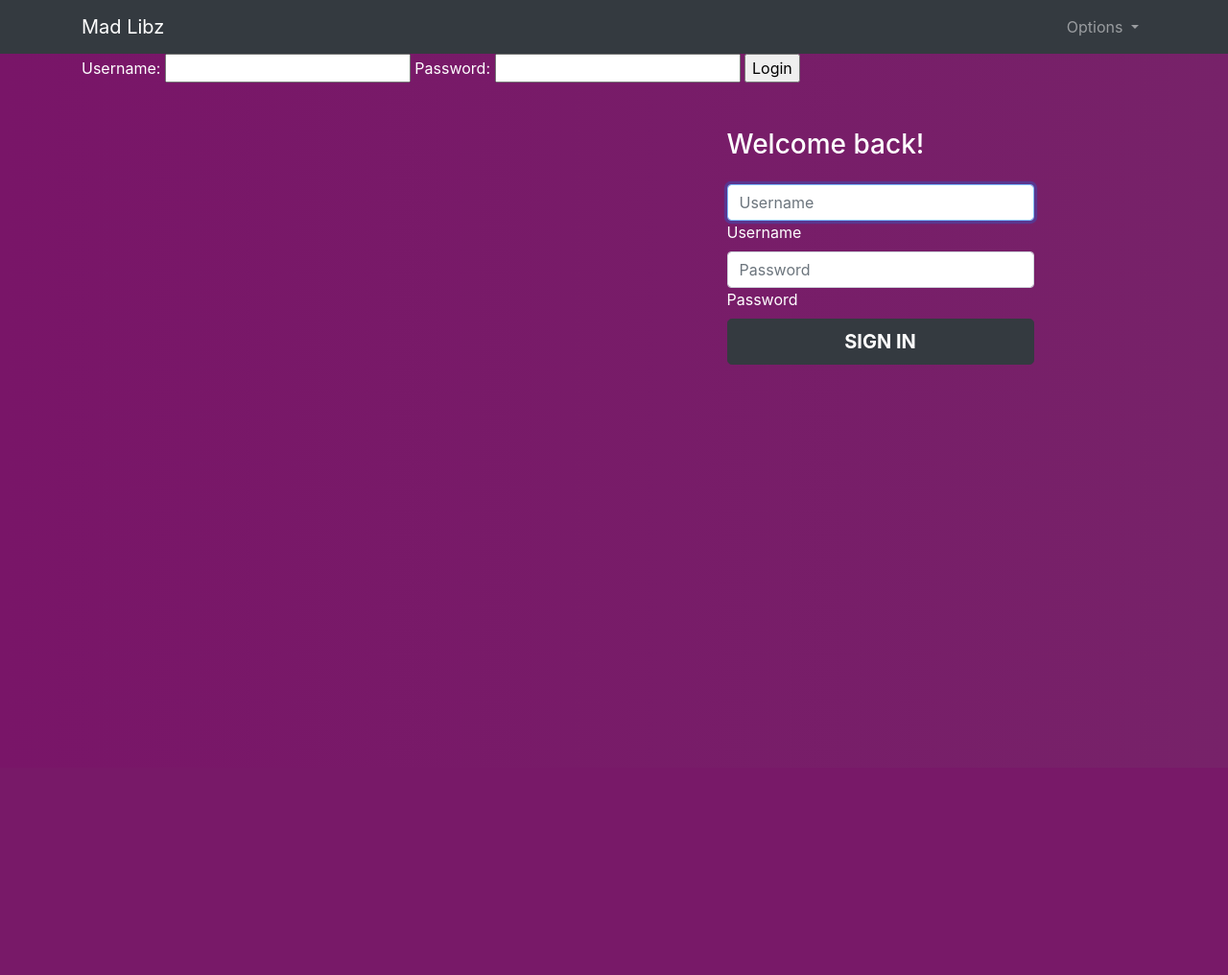
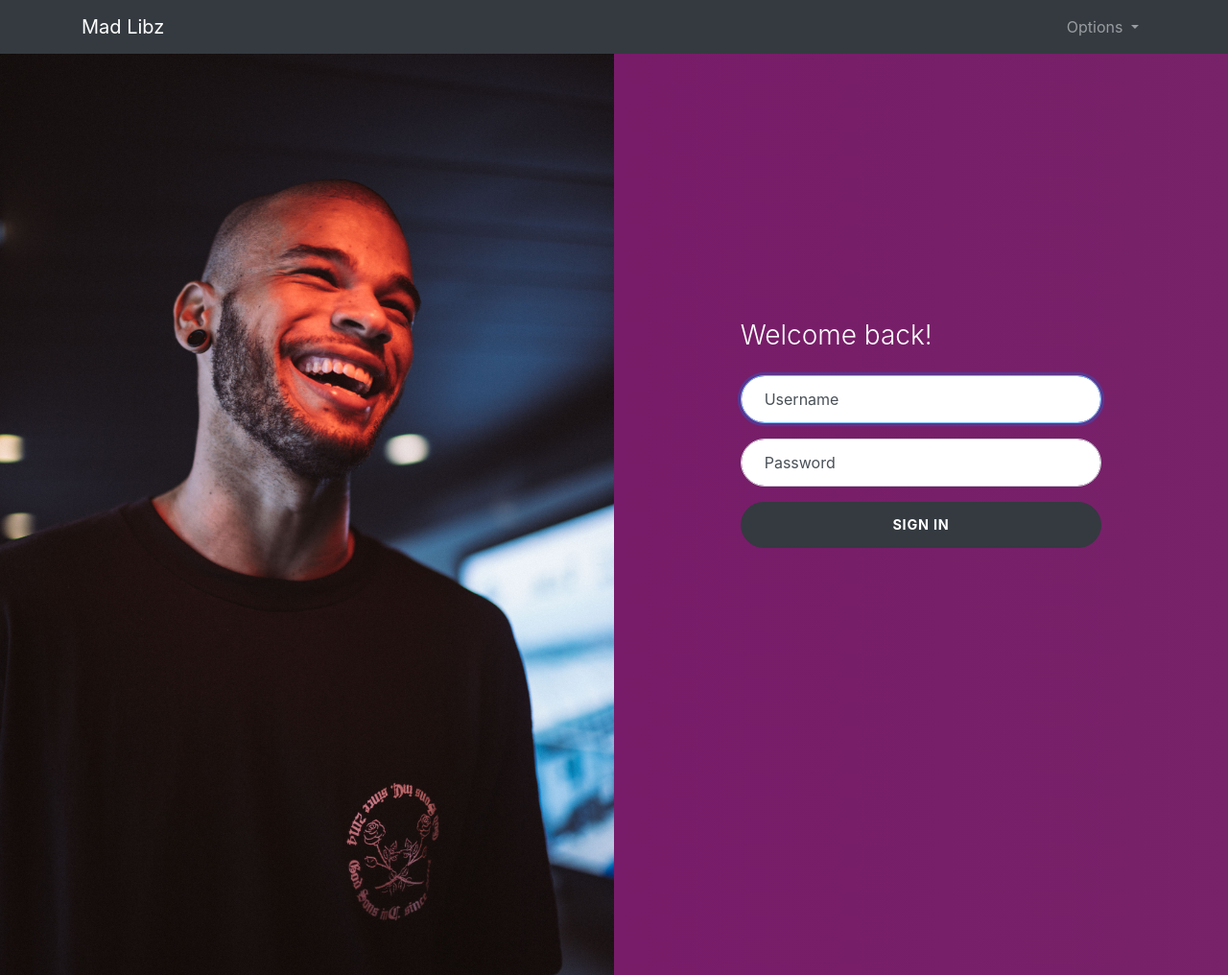
Before and after one commit to Ljungwaldh/Milestone-Project-3, a Flask app: page /login in a window 1280 px wide. Shown: the whole page at 96% size. Before the commit the page ends 380 px from the top, so only its background shows below. Run offline with Flask 2, Linux system fonts and the light colour scheme; some libraries are stand-ins or nearby versions.

Commit message:
Added image, html formatting and css styling for login page. I used a bootstrap snippet as inspiration for creating the login page iwth html and css, where I have adjusted color scheme, as well as the padding for the image I am using from pexels.com

```diff
--- a/static/css/style.css
+++ b/static/css/style.css
@@ -49,3 +49,117 @@ body {
   background: linear-gradient(to right, #791568, #772269);
   color: #fff;
 }
+
+:root {
+  --input-padding-x: 1.5rem;
+  --input-padding-y: 0.75rem;
+}
+
+.login,
+.image {
+  min-height: 100vh;
+}
+
+.bg-image {
+  background-size: cover;
+  background-position: center;
+  padding-right: 0;
+  padding-left: 0;
+}
+
+.login-heading {
+  font-weight: 300;
+}
+
+.btn-login {
+  font-size: 0.9rem;
+  letter-spacing: 0.05rem;
+  padding: 0.75rem 1rem;
+  border-radius: 2rem;
+}
+
+.form-label-group {
+  position: relative;
+  margin-bottom: 1rem;
+}
+
+.form-label-group>input,
+.form-label-group>label {
+  padding: var(--input-padding-y) var(--input-padding-x);
+  height: auto;
+  border-radius: 2rem;
+}
+
+.form-label-group>label {
+  position: absolute;
+  top: 0;
+  left: 0;
+  display: block;
+  width: 100%;
+  margin-bottom: 0;
+  /* Override default `<label>` margin */
+  line-height: 1.5;
+  color: #495057;
+  cursor: text;
+  /* Match the input under the label */
+  border: 1px solid transparent;
+  border-radius: .25rem;
+  transition: all .1s ease-in-out;
+}
+
+.form-label-group input::-webkit-input-placeholder {
+  color: transparent;
+}
+
+.form-label-group input:-ms-input-placeholder {
+  color: transparent;
+}
+
+.form-label-group input::-ms-input-placeholder {
+  color: transparent;
+}
+
+.form-label-group input::-moz-placeholder {
+  color: transparent;
+}
+
+.form-label-group input::placeholder {
+  color: transparent;
+}
+
+.form-label-group input:not(:placeholder-shown) {
+  padding-top: calc(var(--input-padding-y) + var(--input-padding-y) * (2 / 3));
+  padding-bottom: calc(var(--input-padding-y) / 3);
+}
+
+.form-label-group input:not(:placeholder-shown)~label {
+  padding-top: calc(var(--input-padding-y) / 3);
+  padding-bottom: calc(var(--input-padding-y) / 3);
+  font-size: 12px;
+  color: #777;
+}
+
+/* Fallback for Edge
+-------------------------------------------------- */
+
+@supports (-ms-ime-align: auto) {
+  .form-label-group>label {
+    display: none;
+  }
+  .form-label-group input::-ms-input-placeholder {
+    color: #777;
+  }
+}
+
+/* Fallback for IE
+-------------------------------------------------- */
+
+@media all and (-ms-high-contrast: none),
+(-ms-high-contrast: active) {
+  .form-label-group>label {
+    display: none;
+  }
+  .form-label-group input:-ms-input-placeholder {
+    color: #777;
+  }
+}
--- a/templates/base.html
+++ b/templates/base.html
@@ -34,7 +34,7 @@
   </div>
 </nav>
 
-    <div class="container">
+    <div class="section">
         {% block content %} {% endblock %}
     </div>
 
--- a/templates/login.html
+++ b/templates/login.html
@@ -1,24 +1,19 @@
 {% extends 'base.html'%} {% block content %}
-	<form method="POST" action="{{url_for('login')}}">
-        Username: <input type="text" name="userid">
-        Password: <input type="password" name="password">
-        <input type="submit" value="Login">
-    </form>
-
-
     <div class="container-fluid">
   <div class="row no-gutter">
-    <div class="d-none d-md-flex col-md-4 col-lg-6 bg-image"></div>
+    <div class="d-none d-md-flex col-md-4 col-lg-6 bg-image">
+    <img src="{{url_for('static', filename='images/laughing-guy.jpg')}}" class="img-fluid" alt="Man laughing">
+    </div>
     <div class="col-md-8 col-lg-6">
       <div class="login d-flex align-items-center py-5">
         <div class="container">
           <div class="row">
             <div class="col-md-9 col-lg-8 mx-auto">
               <h3 class="login-heading mb-4">Welcome back!</h3>
-              <form>
+              <form method="POST" action="{{url_for('login')}}">
                 <div class="form-label-group">
                   <input type="text" name="userid" id="inputUsername" class="form-control" placeholder="Username" required autofocus>
-                  <label for="inputEmail">Username</label>
+                  <label for="inputUsername">Username</label>
                 </div>
                 <div class="form-label-group">
                   <input type="password" name="password" id="inputPassword" class="form-control" placeholder="Password" required>
--- a/templates/register.html
+++ b/templates/register.html
@@ -4,4 +4,5 @@
         Password: <input type="password" name="password">
             <input type="submit" value="Register">
     </form>
+
 {% endblock %}
```
Also changed, not shown: static/images/laughing-guy.jpg (added).
